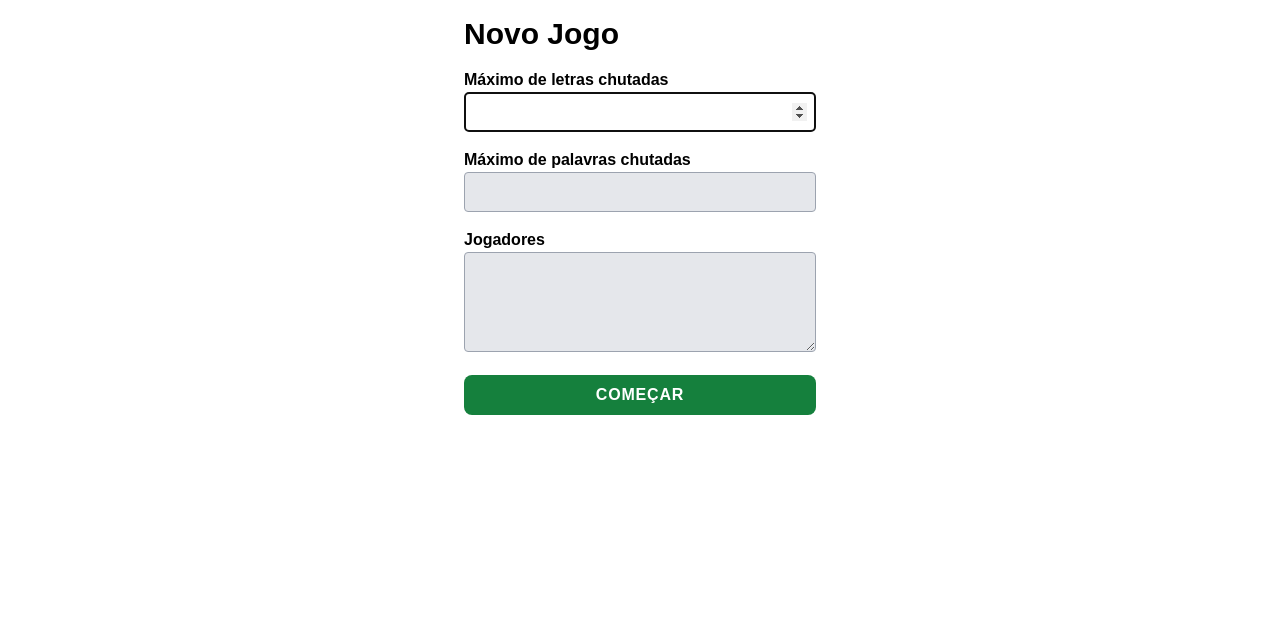
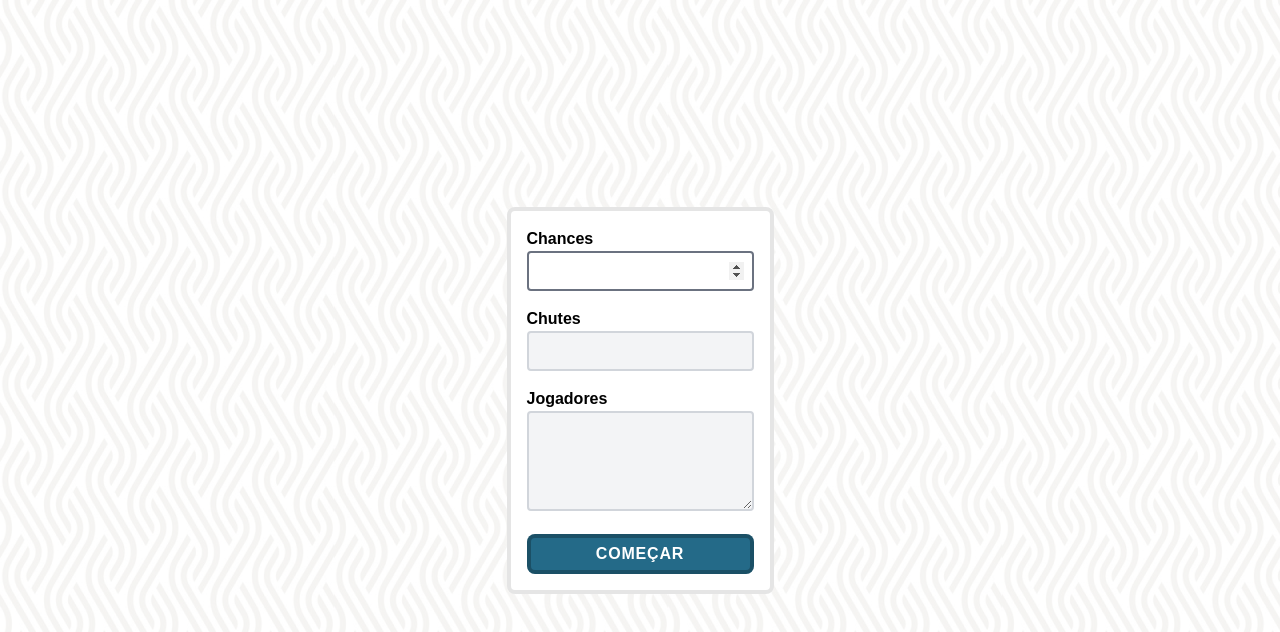
Before and after one commit to ribeirolabs/games-hangman, a React (Vite) app: page / in a window 1280 px wide. Shown: the top 632 px of the page. Built offline with nearby package versions, Linux system fonts and the light colour scheme.

Commit message:
fix: ignore spaces and enhance ui

```diff
--- a/package.json
+++ b/package.json
@@ -9,6 +9,7 @@
     "preview": "vite preview"
   },
   "dependencies": {
+    "@supabase/supabase-js": "^2.10.0",
     "immer": "^9.0.19",
     "react": "^18.2.0",
     "react-dom": "^18.2.0",
--- a/src/core.tsx
+++ b/src/core.tsx
@@ -241,7 +241,8 @@ function setWinner(draft: Draft<PlayingState>, id: string) {
 function getRemainingLetters(state: PlayingState) {
   return state.round.word
     .split("")
-    .filter((word) => !state.round.lettersGuessed[word]).length;
+    .filter((letter) => !state.round.lettersGuessed[letter] && letter !== " ")
+    .length;
 }
 
 function setAvailableModes(draft: Draft<PlayingState>) {
@@ -436,6 +437,9 @@ export function reducer(state: State, action: Action): State {
         }
 
         for (const letter of draft.round.word.split("")) {
+          if (letter === " ") {
+            continue;
+          }
           draft.round.lettersGuessed[letter] = true;
         }
 
--- a/src/index.scss
+++ b/src/index.scss
@@ -8,13 +8,17 @@
     font-family: sans-serif;
   }
 
+  body {
+    background-image: url(/hangman/public/bg-tile.png);
+  }
+
   label {
     display: block;
   }
 
   input,
   textarea {
-    @apply border border-gray-400 rounded h-10 bg-gray-200 p-2 w-full font-normal focus:bg-white;
+    @apply border-2 border-gray-300 rounded h-10 bg-gray-100 p-2 w-full font-normal focus:bg-white focus:border-gray-500 outline-none;
   }
 
   textarea {
@@ -32,15 +36,15 @@
   }
 
   .btn {
-    @apply rounded-lg h-10 px-6 bg-gray-300 font-bold uppercase tracking-wider inline-flex gap-2 items-center justify-center;
+    @apply rounded-lg h-10 px-6 bg-gray-300 font-bold uppercase tracking-wider inline-flex gap-2 items-center justify-center shadow-outline;
+  }
+
+  .btn-primary {
+    @apply bg-primary text-white hover:bg-primary/80;
   }
 
   .btn-positive {
-    @apply bg-positive text-positive-content;
-
-    &:hover {
-      @apply bg-positive-hover;
-    }
+    @apply bg-positive text-positive-content hover:bg-positive-hover;
   }
 
   .input-label {
--- a/src/steps/CreateGame.tsx
+++ b/src/steps/CreateGame.tsx
@@ -39,11 +39,13 @@ export function CreateGame() {
   }
 
   return (
-    <form className="form p-4" onSubmit={onSubmit}>
-      <h1>Novo Jogo</h1>
-
+    <div className="w-screen h-screen flex items-center justify-center">
+      <form
+        className="form p-4 bg-white border-4 border-neutral-200 rounded-lg"
+        onSubmit={onSubmit}
+      >
         <label>
-        <span className="input-label">Máximo de letras chutadas</span>
+          <span className="input-label">Chances</span>
           <input name="max_letter_guesses" type="number" autoFocus />
           {errors && errors.maxLetterGuesses && (
             <div className="div input-helper">
@@ -54,7 +56,7 @@ export function CreateGame() {
         </label>
 
         <label>
-        <span className="input-label">Máximo de palavras chutadas</span>
+          <span className="input-label">Chutes</span>
           <input name="max_word_guesses" type="number" />
           {errors && errors.maxWordGuesses && (
             <div className="div input-helper">
@@ -76,10 +78,11 @@ export function CreateGame() {
         </label>
 
         <div>
-        <button type="submit" className="btn btn-positive w-full">
+          <button type="submit" className="btn btn-primary w-full">
             Começar
           </button>
         </div>
       </form>
+    </div>
   );
 }
--- a/src/steps/PlayGame.tsx
+++ b/src/steps/PlayGame.tsx
@@ -193,16 +193,20 @@ function WordPanel() {
 
   const letters = round.word.split("");
 
+  const spaces = letters
+    .map((letter, i) => (letter === " " ? i : false))
+    .filter((value) => value !== false) as number[];
+
   function toggle() {
     setShow((current) => !current);
   }
 
   return (
-    <div className="flex-1 flex flex-col justify-center gap-4">
+    <div className="flex flex-col gap-4 bg-white rounded-md shadow-[0px_0px_0px_6px_rgba(0_0_0/25%)] p-3">
       <h1 className="text-center">
         {round.hint} com {round.word.replace(/\s/g, "").length} letras
       </h1>
-      <div className="w-fit flex gap-2 h-16 items-center justify-center mx-auto">
+      <div className="w-fit flex gap-1 items-center justify-center mx-auto">
         {letters.map((letter, i) => {
           const isGuessed = round.lettersGuessed[letter];
           const isSpace = letter === " ";
@@ -213,30 +217,47 @@ function WordPanel() {
               ? "host"
               : "player";
 
+          const index =
+            spaces.reduce(
+              (index, space) =>
+                i === space ? 0 : i > space ? index - 1 : index,
+              i
+            ) + 1;
+
           return (
             <div
               className={cn(
-                "flex-1 w-16 h-full rounded flex items-center justify-center text-5xl font-extrabold",
+                "w-12 h-16 rounded-md flex flex-col p-0.5 text-5xl font-extrabold relative",
                 isSpace
-                  ? "bg-white  border-dotted border-gray-400"
+                  ? "bg-white w-8  border-dotted border-gray-400"
                   : isGuessed || winner === "player"
-                  ? "bg-green-200 border border-green-600"
+                  ? "bg-green-200 border-2 border-green-600"
                   : winner === "host"
-                  ? "bg-red-200 border border-red-600"
+                  ? "bg-red-200 border-2 border-red-600"
                   : show
                   ? "border-2 border-dotted border-gray-400 text-gray-400"
-                  : "bg-gray-300"
+                  : "bg-gray-300 border-2 border-gray-400"
               )}
               key={`${letter}-${i}`}
             >
-              {isGuessed || round.winner || show ? letter : null}
+              {letter === " " ? null : (
+                <span className="text-xs font-bold text-left">{index}</span>
+              )}
+
+              <div className="text-center">
+                {isGuessed || round.winner || show ? (
+                  letter
+                ) : (
+                  <span>&nbsp;</span>
+                )}
+              </div>
             </div>
           );
         })}
       </div>
 
       {type === "game" && round.winner == null ? (
-        <div className="text-center">
+        <div className="text-center hidden">
           <button className="btn" onClick={toggle}>
             {show ? (
               <>
--- a/tailwind.config.cjs
+++ b/tailwind.config.cjs
@@ -5,6 +5,7 @@ module.exports = {
     extend: {
       colors({ colors }) {
         return {
+          primary: "#246A88",
           positive: colors.green["700"],
           "positive-hover": colors.green["800"],
           "positive-content": colors.white,
@@ -15,6 +16,9 @@ module.exports = {
           warning: colors.amber,
         };
       },
+      boxShadow: {
+        outline: "inset 0 0 0 4px rgb(0 0 0 / 25%)",
+      },
     },
   },
   plugins: [],
```
Also changed, not shown: public/bg-tile.png (added), 1 other file (tests, documents, lock files or other folders). Lines whose indentation alone changed are shown as unchanged.
